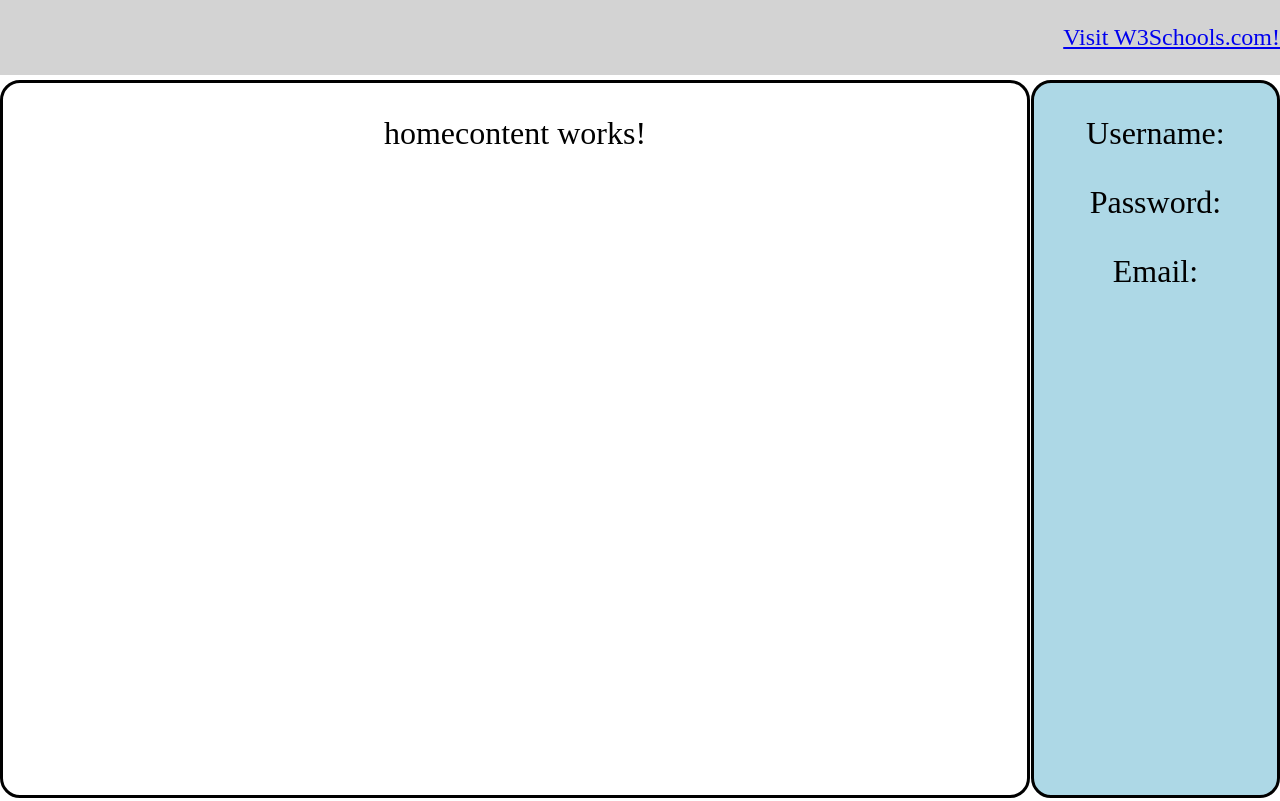
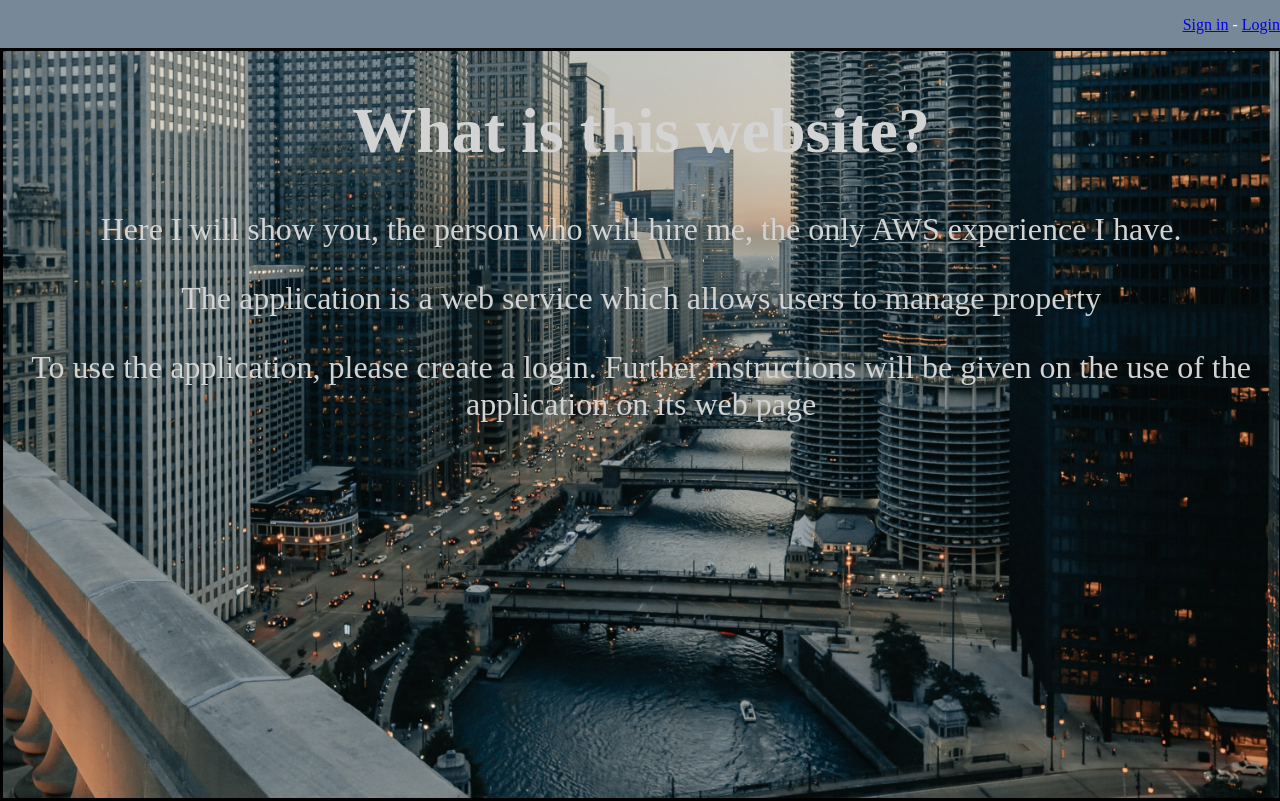
Before and after one commit to framirez1108/LandKingSite, an Angular app in the folder angular/LandKing/: page / in a window 1280 px wide. Built offline with nearby package versions, Linux system fonts and the light colour scheme.

Commit message:
made home pretty

```diff
--- a/angular/LandKing/src/app/app.component.css
+++ b/angular/LandKing/src/app/app.component.css
@@ -0,0 +1,6 @@
+test {
+  background-image: url(../assets/images/bg-1.jpg);
+  background-position: center;
+  background-repeat: no-repeat;
+  background-size: 100vw, 100vh
+}
--- a/angular/LandKing/src/app/app.component.html
+++ b/angular/LandKing/src/app/app.component.html
@@ -9,8 +9,9 @@
 </head>
 <body>
 
-  <app-home> </app-home>
-
-
+  <div class="test">
+    <app-home> </app-home>
+  </div>
+  <app-home></app-home>
 </body>
 </html>
--- a/angular/LandKing/src/app/banner/banner.component.html
+++ b/angular/LandKing/src/app/banner/banner.component.html
@@ -1,4 +1,5 @@
 <p>
-<a href="https://www.w3schools.com/">Visit W3Schools.com!</a>
-<!-- could spend more time making banner look nicer, but just use 1 paragraph to add links-->
+  <a href="https://www.w3schools.com/">Sign in</a> -
+  <a href="https://www.w3schools.com/">Login </a>
+  <!-- could spend more time making banner look nicer, but just use 1 paragraph to add links-->
 </p>
--- a/angular/LandKing/src/app/home/home.component.css
+++ b/angular/LandKing/src/app/home/home.component.css
@@ -5,27 +5,27 @@ html, body {
 
 
 .banner {
-  font-size:3vh;
+  font-size: 2vh;
   color: white;
-  background-color: lightgray;
-  width:100%;
-  position:fixed;
-  top:0;
-  left:0;
+  background-color:lightslategray;
+  width: 100%;
+  position: fixed;
+  top: 0;
+  left: 0;
 }
 
 .desc {
+  color:lightgray;
   font-size: 200%;
   text-align: center;
-  float: left;
   border: solid;
   position: relative;
-  width: 80%;
-  left: 0;
+  width: 99.7vw;
   top: 0px;
   bottom: 0;
-  border-radius: 20px;
-  height: calc(100vh - 11vh);
+  border-color:black;
+  height: 93.4vh;
+
 }
 
 
@@ -38,14 +38,20 @@ html, body {
   border: solid;
   border-radius: 20px;
   height: calc(100vh - 11vh);
+  overflow: hidden;
+  display:flex;
 }
 
 
 .content {
   left: 0;
   bottom: 0;
-  top: 10vh;
-  width: 100%;
+  top: 6vh;
+  width: 100vw;
   position: absolute;
-  height: calc(100vh - 11vh);
+  height: 94vh;
+  background-image: url(../../assets/images/bg-1.jpg);
+  background-position: center;
+  background-repeat: no-repeat;
+  background-size: 100vw, 100vh
 }
--- a/angular/LandKing/src/app/home/home.component.html
+++ b/angular/LandKing/src/app/home/home.component.html
@@ -16,10 +16,6 @@
       <app-homecontent></app-homecontent>
     </div>
 
-    <div class="reg">
-      <app-registration> </app-registration>
-    </div>
-
   </div>
 
 </body>
--- a/angular/LandKing/src/app/home/homecontent/homecontent.component.html
+++ b/angular/LandKing/src/app/home/homecontent/homecontent.component.html
@@ -1 +1,4 @@
-<p>homecontent works!</p>
+<h1> What is this website?</h1>
+<p>Here I will show you, the person who will hire me, the only AWS experience I have.</p>
+<p>The application is a web service which allows users to manage property</p>
+<p>To use the application, please create a login. Further instructions will be given on the use of the application on its web page</p>
```
Also changed, not shown: angular/LandKing/src/assets/images/bg-1.jpg (added).
